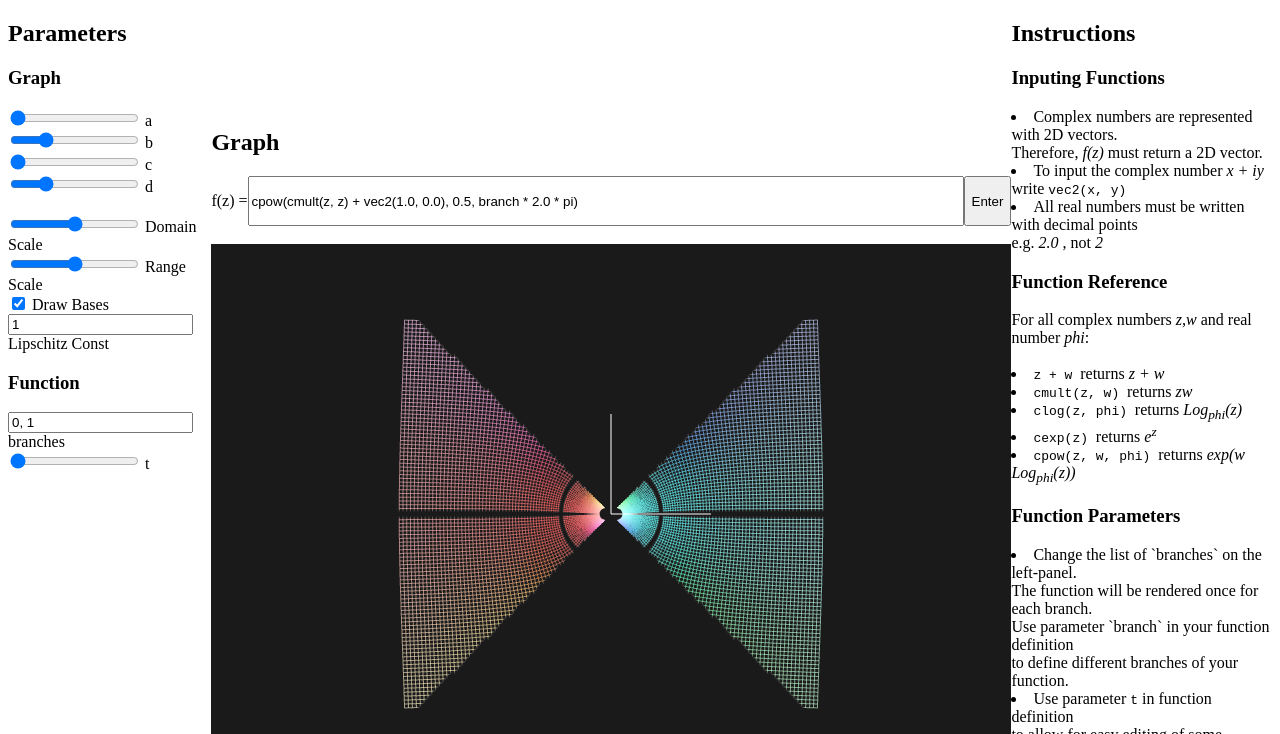
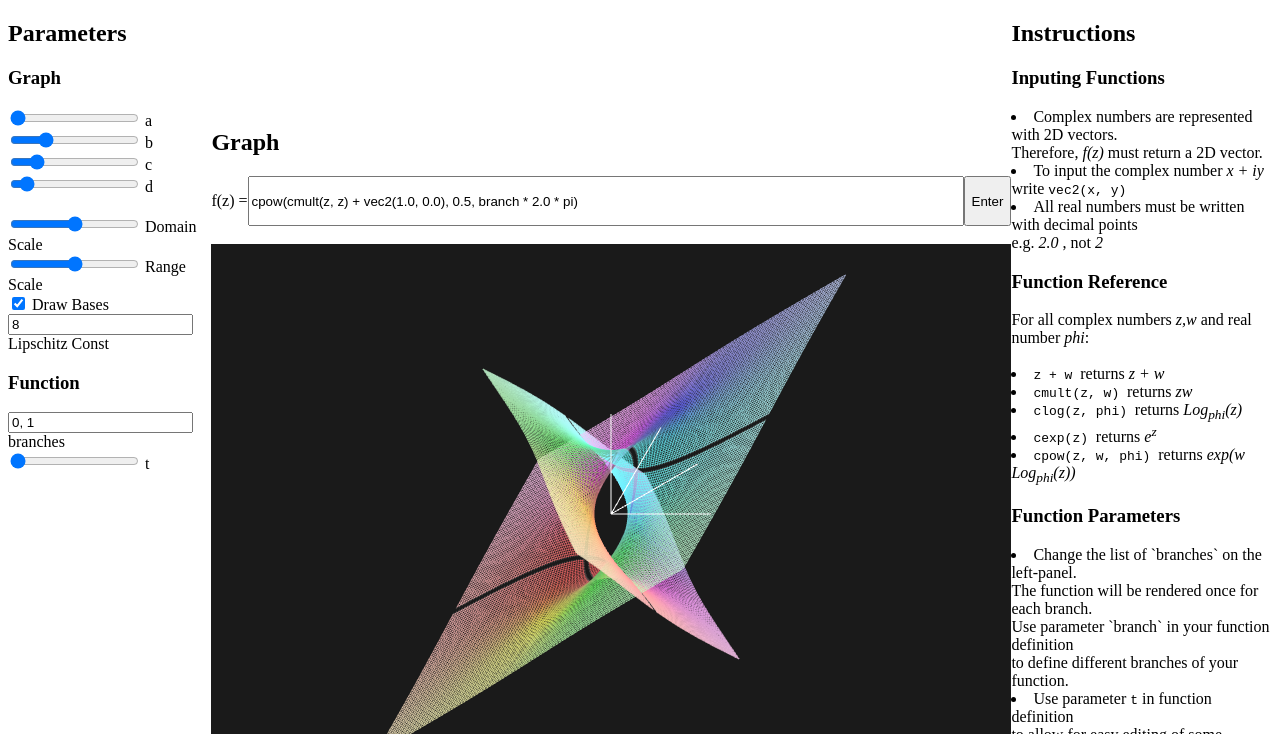
Before and after one commit to sepee/sepee.github.io, a plain HTML site: page index.html in a window 1280 px wide. Shown: the part 66-800 px from the top of the page. Drawn offline with Linux system fonts and the light colour scheme; animation ran at ten frames a second.

Commit message:
Changed default range plane bases

```diff
--- a/index.html
+++ b/index.html
@@ -11,13 +11,13 @@
 		<h3> Graph</h3>
 		<input type="range" min="0.0" max="6.2831853" value="0.0000" step="any" class="slider" id="angle-a"> a <br>
 		<input type="range" min="0.0" max="6.2831853" value="1.5708" step="any" class="slider" id="angle-b"> b <br>
-		<input type="range" min="0.0" max="6.2831853" value="0.0000" step="any" class="slider" id="angle-c"> c <br>
-		<input type="range" min="0.0" max="6.2831853" value="1.5708" step="any" class="slider" id="angle-d"> d <br>
+		<input type="range" min="0.0" max="6.2831853" value="1.0472" step="any" class="slider" id="angle-c"> c <br>
+		<input type="range" min="0.0" max="6.2831853" value="0.5236" step="any" class="slider" id="angle-d"> d <br>
 	    <br>
 		<input type="range" min="0" max="2" value="1" step="any" id="domain-scale">  Domain Scale  <br>
 		<input type="range" min="0" max="2" value="1" step="any" id="range-scale"> Range Scale <br>
 		<input type="checkbox" step="any" checked="true" id="draw-bases"> Draw Bases <br>
-		<input type="text" value="1" step="any" id="lipschitz-const">  Lipschitz Const  <br>
+		<input type="text" value="8" step="any" id="lipschitz-const">  Lipschitz Const  <br>
 
 
 		<h3>Function</h3>
```
Also changed, not shown: 1 other file.
